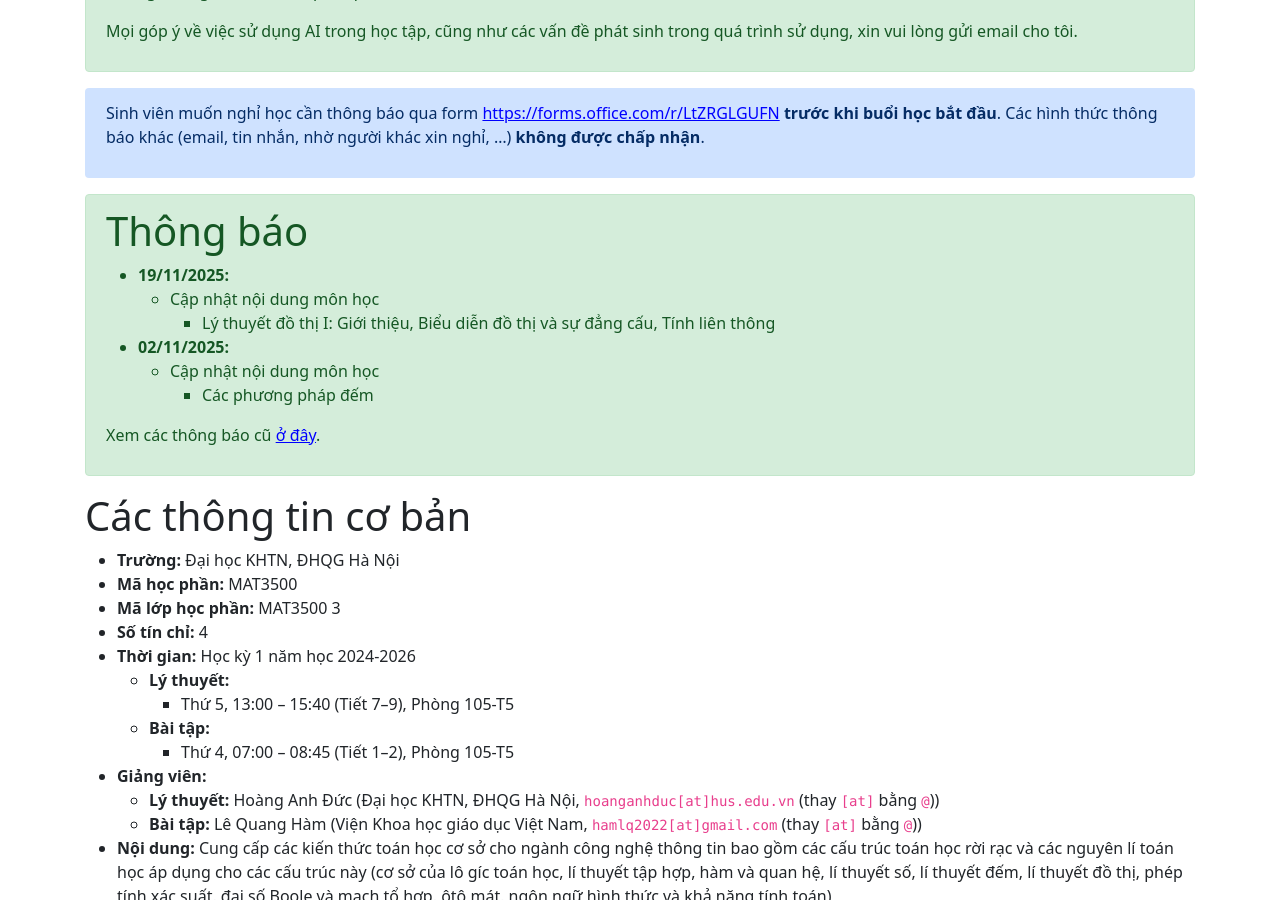
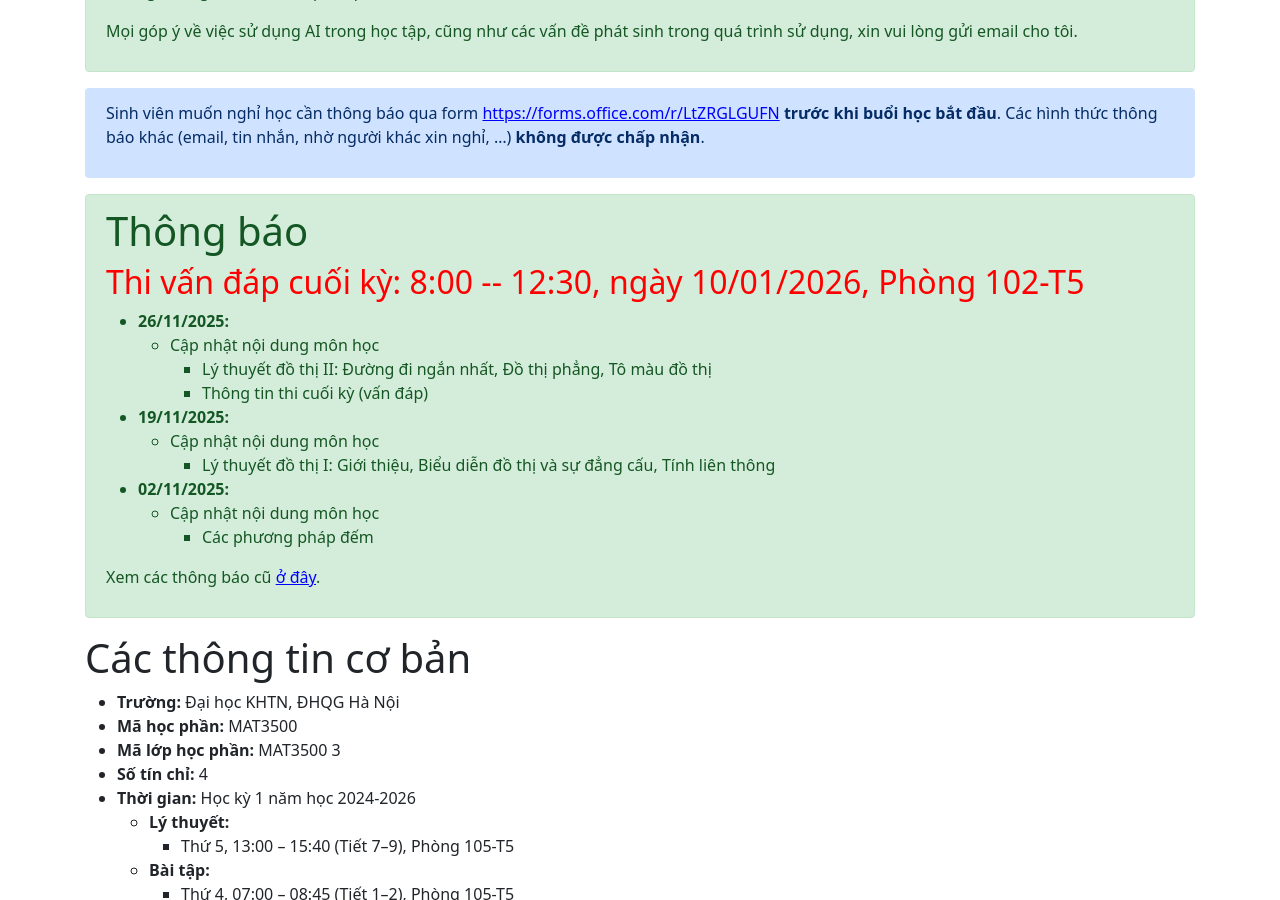
Before and after one commit to hoanganhduc/hoanganhduc.github.io, a Jekyll site: the page built from teaching/VNU-HUS/2025/winter/MAT3500-3/index.md, in a window 1280 px wide and 900 px high, scrolled down 588 px. Built offline with Jekyll 4.4.1, drawn with Linux system fonts in a browser that asks for light colours; nearby versions of some CDN libraries; a style sheet for code colours, icons or effects is not loaded; some of the changed text lies outside the part shown.

Commit message:
Updated @ 2025-11-26  10:00:11 ICT

```diff
--- a/teaching/VNU-HUS/2025/winter/MAT3500-3/index.md
+++ b/teaching/VNU-HUS/2025/winter/MAT3500-3/index.md
@@ -1,7 +1,7 @@
 ---
 layout: default
 title: "VNU-HUS MAT3500: Toán rời rạc"
-last_modified_at: 2025-11-19
+last_modified_at: 2025-11-26
 lang: "vi"
 katex: true
 ---
@@ -30,7 +30,12 @@ Sinh viên muốn nghỉ học cần thông báo qua form [https://forms.office.
 <h1>Thông báo</h1>
 
 <!-- <h2 style="color:red;">Kiểm tra giữa kỳ: 29/10/2025 (Thứ 4), 07:00 -- 07:50 (Tiết 1), Phòng 105-T5</h2> -->
+<h2 style="color:red;">Thi vấn đáp cuối kỳ: 8:00 -- 12:30, ngày 10/01/2026, Phòng 102-T5</h2>
 
+* **26/11/2025:**
+  * Cập nhật nội dung môn học
+    * Lý thuyết đồ thị II: Đường đi ngắn nhất, Đồ thị phẳng, Tô màu đồ thị
+    * Thông tin thi cuối kỳ (vấn đáp)
 * **19/11/2025:**
   * Cập nhật nội dung môn học
     * Lý thuyết đồ thị I: Giới thiệu, Biểu diễn đồ thị và sự đẳng cấu, Tính liên thông
@@ -117,8 +122,8 @@ Xem các thông báo cũ [ở đây](#lịch-sử-các-thông-báo).
 | Lý thuyết số cơ bản | [slides]({{ page.url | append: "Basic_Number_Theory.pdf" }}) | Chương 4, 4.1--4.4 (Rosen) |
 | Các phương pháp đếm | [slides]({{ page.url | append: "Counting.pdf" }}) | Chương 6, 6.1--6.5 (Rosen) |
 | Lý thuyết đồ thị I: Giới thiệu, Biểu diễn đồ thị và sự đẳng cấu, Tính liên thông | [slides]({{ page.url | append: "Graphs_I.pdf" }}) | Chương 10, 10.1--10.4 (Rosen) |
+| Lý thuyết đồ thị II: Đường đi ngắn nhất, Đồ thị phẳng, Tô màu đồ thị | [slides]({{ page.url | append: "Graphs_II.pdf" }}) | Chương 10, 10.5--10.8 (Rosen) |
 
-<!-- | Lý thuyết đồ thị II: Đường đi ngắn nhất, Đồ thị phẳng, Tô màu đồ thị | [slides]({{ page.url | append: "Graphs_II.pdf" }}) | Chương 10, 10.5--10.8 (Rosen) | -->
 <!-- | Lý thuyết đồ thị III: Cây | [slides]({{ page.url | append: "Graphs_III.pdf" }}) | Chương 11, 11.1--11.5 (Rosen) | -->
 <!-- | Đại số Boole | [slides]({{ page.url | append: "Boolean_Algebra.pdf" }}) | Chương 12, 12.1--12.4 (Rosen) | -->
 
@@ -127,7 +132,7 @@ Xem các thông báo cũ [ở đây](#lịch-sử-các-thông-báo).
 ## Kiểm tra, đánh giá
 
 <!-- * **Kiểm tra giữa kỳ:** [thông tin cần biết]({{ page.url | append: "midterm.pdf" }}), [đề + đáp án]({{ page.url | append: "Midtermsol.pdf" }}) -->
-<!-- * **Kiểm tra cuối kỳ:** [thông tin cần biết]({{ page.url | append: "final.pdf" }}), [đề + đáp án]({{ page.url | append: "Finalsol.pdf" }}) -->
+* **Kiểm tra cuối kỳ:** [thông tin cần biết]({{ page.url | append: "final.pdf" }})
 
 -----
 
```
Also changed, not shown: 4 other files.
